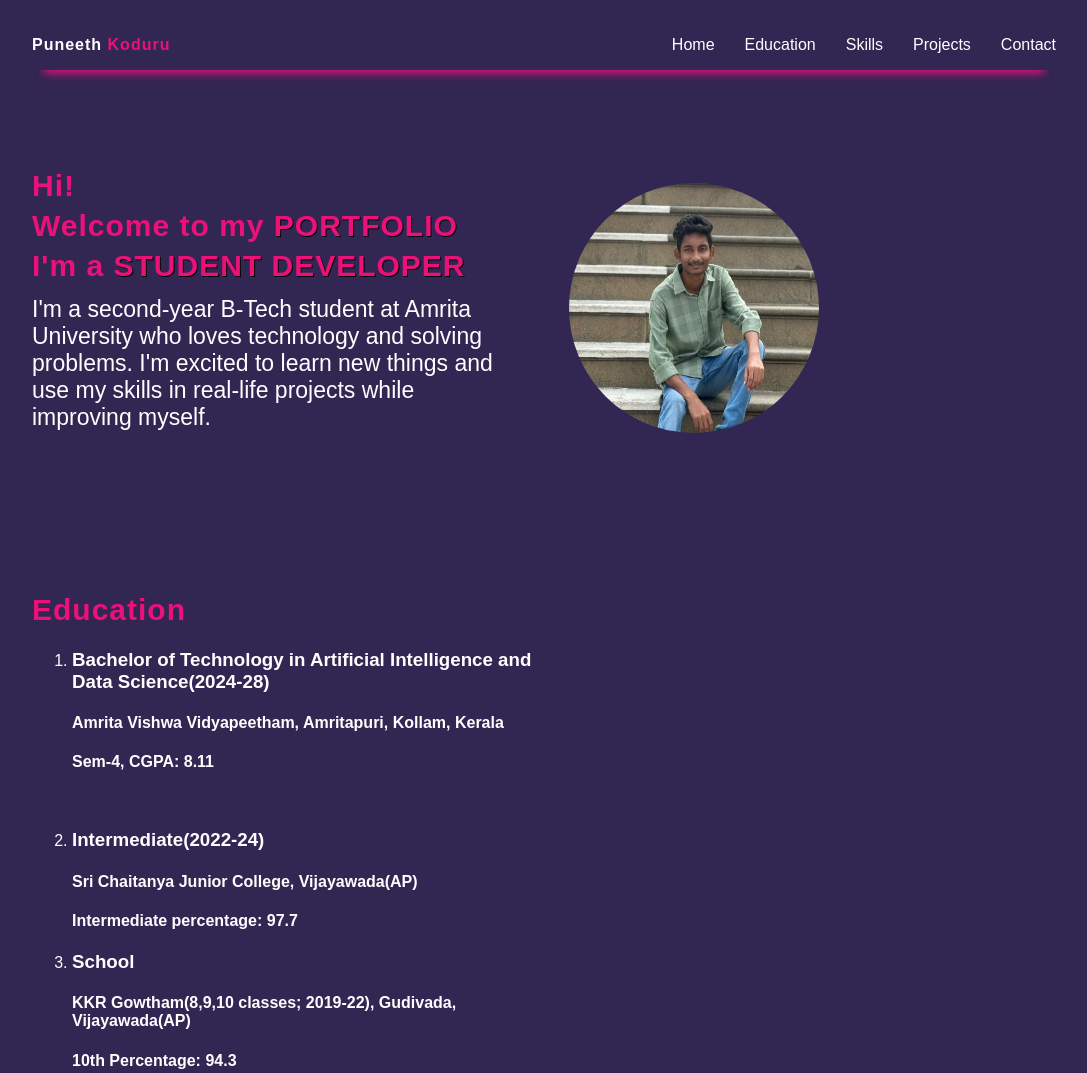
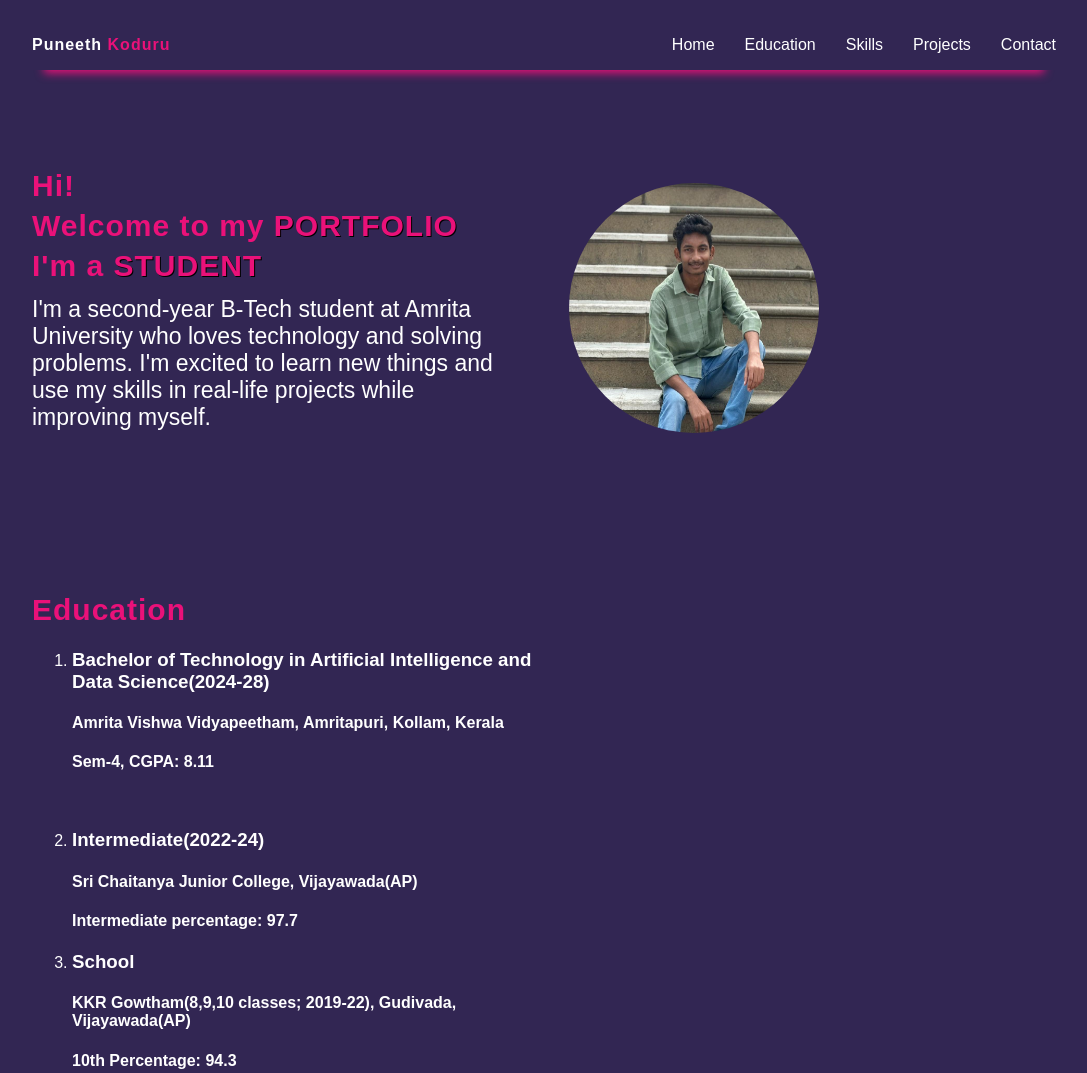
Before and after one commit to PuneethKoduru/UID-ASSIGNMENT, a plain HTML site: page index.html in a window 1280 px wide. Shown: the top 1073 px of the page, without its empty margins (96-1183 px from the left). Drawn offline with Linux system fonts and the light colour scheme.

Commit message:
Update index.html

```diff
--- a/index.html
+++ b/index.html
@@ -29,7 +29,7 @@
         <div class="left">
             <h1> Hi! </h1>
             <h1>Welcome to my <label class="sub_title">PORTFOLIO</label></h1>
-            <h1>I'm a <label class="sub_title">STUDENT DEVELOPER</label></h1>
+            <h1>I'm a <label class="sub_title">STUDENT</label></h1>
             <p>I'm a second-year B-Tech student at Amrita University who loves technology and solving problems.
             I'm excited to learn new things and use my skills in real-life projects while improving myself.</p>
         </div>
```
